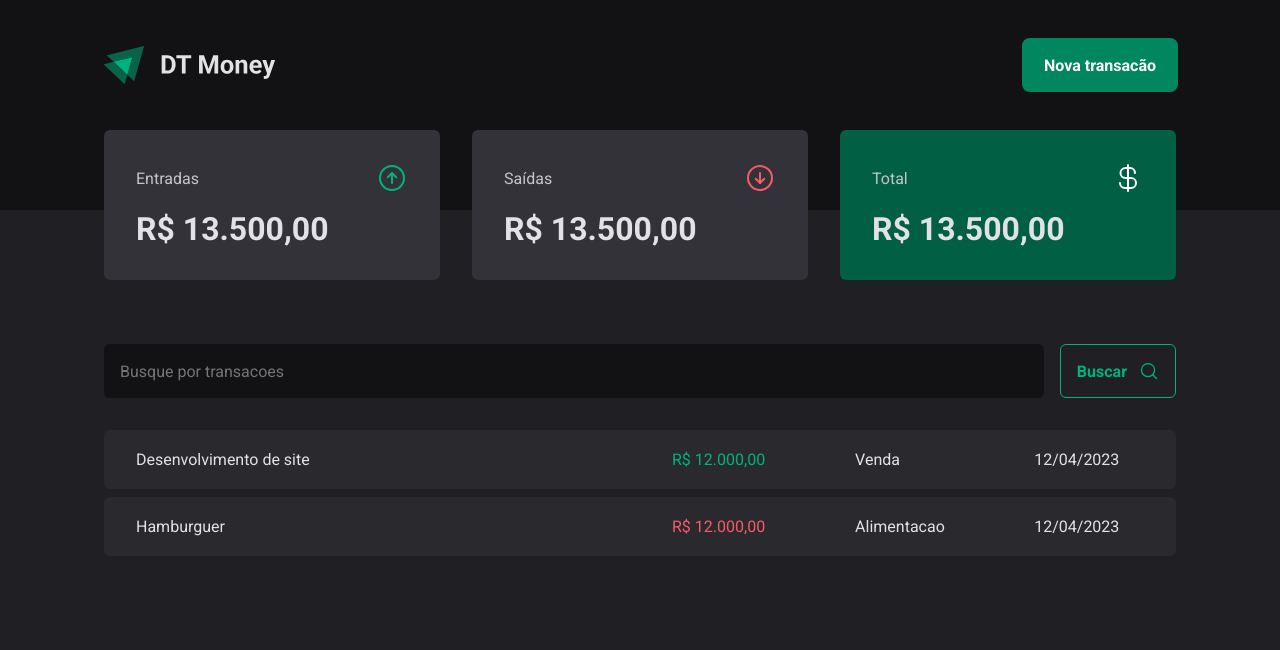
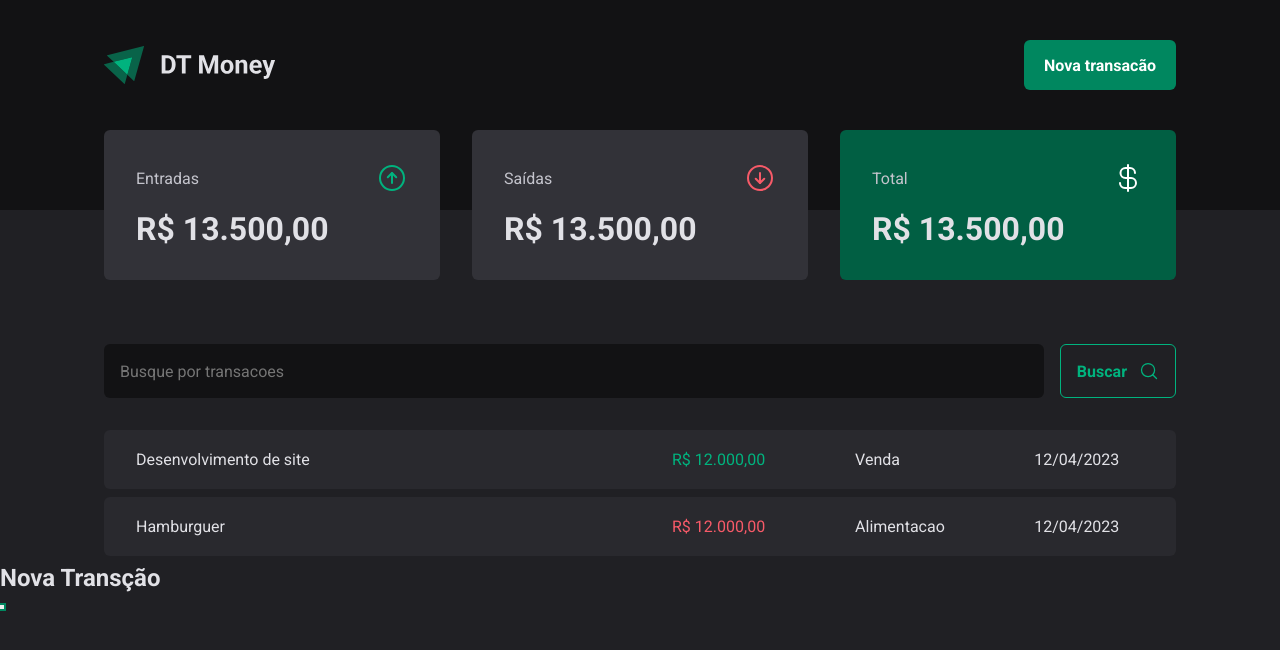
Before and after one commit to vinnycosta9898/ignite-dt-money, a React (Vite) app: page / in a window 1280 px wide. Both pictures are taken after a click on the button "Nova transacão". Shown: the top 650 px of the page. Built offline with nearby package versions, Linux system fonts and the light colour scheme.

Commit message:
Criando o modal da aplicacao

```diff
--- a/package.json
+++ b/package.json
@@ -10,6 +10,7 @@
     "preview": "vite preview"
   },
   "dependencies": {
+    "@radix-ui/react-dialog": "^1.0.3",
     "phosphor-react": "^1.4.1",
     "react": "^18.2.0",
     "react-dom": "^18.2.0",
--- a/src/components/Header/index.tsx
+++ b/src/components/Header/index.tsx
@@ -1,12 +1,25 @@
 import { HeaderContainer, HeaderContent, NewTransactionButton } from "./styles";
 import logoImg from '../../assets/logo.svg';
+import * as Dialog from '@radix-ui/react-dialog';
 
 export function Header(){
     return(
         <HeaderContainer>
             <HeaderContent>
                 <img src={logoImg} alt=""/>
-                <NewTransactionButton>Nova transacão</NewTransactionButton>
+                <Dialog.Root>
+                    <Dialog.Trigger asChild>
+                        <NewTransactionButton>Nova transacão</NewTransactionButton>
+                    </Dialog.Trigger>
+
+                    <Dialog.Portal>
+                        <Dialog.Overlay/>
+                        <Dialog.Content>
+                            <Dialog.Title>Nova Transção</Dialog.Title>
+                            <Dialog.Close/>
+                        </Dialog.Content>
+                    </Dialog.Portal>
+                </Dialog.Root>
             </HeaderContent>
         </HeaderContainer>
     )
--- a/src/components/Header/styles.ts
+++ b/src/components/Header/styles.ts
@@ -1,4 +1,6 @@
 import styled from "styled-components";
+import * as Dialog from '@radix-ui/react-dialog';
+
 
 export const HeaderContainer = styled.header`
     background: ${(props) => props.theme["gray-900"]};
```
Also changed, not shown: 1 other file (tests, documents, lock files or other folders).
